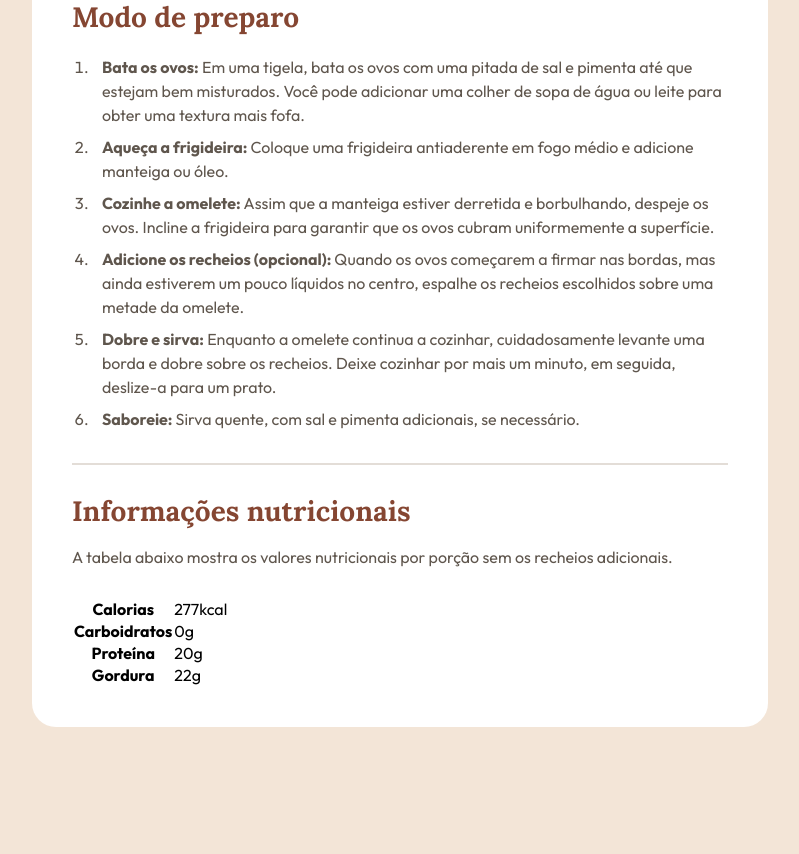
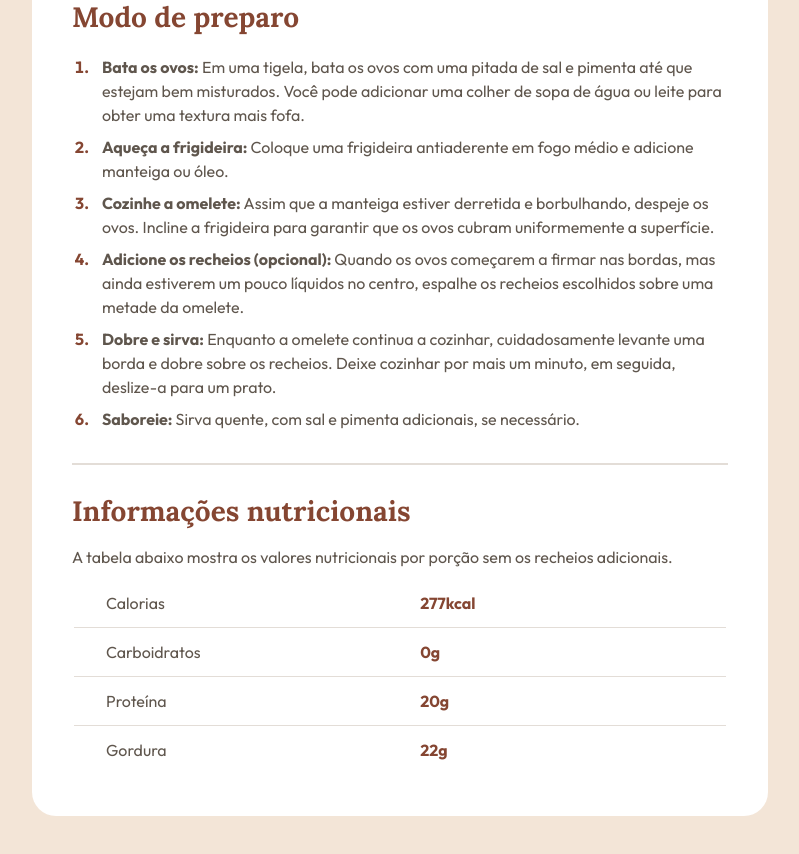
Before and after one commit to JanainaLN/Receita-de-omelete, a plain HTML site: page index.html in a window 1280 px wide. Shown: the part 1208-2062 px from the top of the page, without its empty margins (240-1039 px from the left). Before the commit the page ends 1999 px from the top, so only its background shows below. Drawn offline with Linux system fonts and the light colour scheme.

Commit message:
Finalização do projeto

```diff
--- a/style.css
+++ b/style.css
@@ -2,6 +2,7 @@
     margin: 0;
     padding: 0;
     box-sizing: border-box;
+    -webkit-font-smoothing: antialiased;
 }
 
 body{
@@ -86,7 +87,7 @@ line-height: 100%;
 margin-bottom: 24px;
 }
 
-.ingredientes li:: marker{
+.ingredientes li::marker{
 font-size: 12px;
 color: #854632;
 }
@@ -96,7 +97,51 @@ hr{
     margin-block: 32px;
 }
 
-.modo li:: marker{
+.modo li::marker{
  color: #854632;
 font-weight:700;
 }
+
+.informações p{
+
+    margin-bottom: 24px;
+}
+table{
+width: 100%;
+
+}
+th, td{
+border-bottom: 1px solid #e3ddd7;
+width: 100%;
+}
+tr{
+    display: flex;
+}
+th{
+    text-align: left;
+    padding-left:32px;
+    font-weight: 400;
+    color: #5f564d;
+    line-height:150%;
+}
+td{
+    padding-left:16px;
+    font-weight: 700;
+    color: #854632;
+    line-height:150%;
+}
+tr + tr th,
+tr + tr td {
+    padding-block: 12px;
+}
+
+tr:nth-of-type(1) th,
+tr:nth-of-type(1) td {
+    padding-bottom: 12px;
+}
+
+tr:nth-of-type(4) th,
+tr:nth-of-type(4) td {
+    border: none;
+
+}
```
